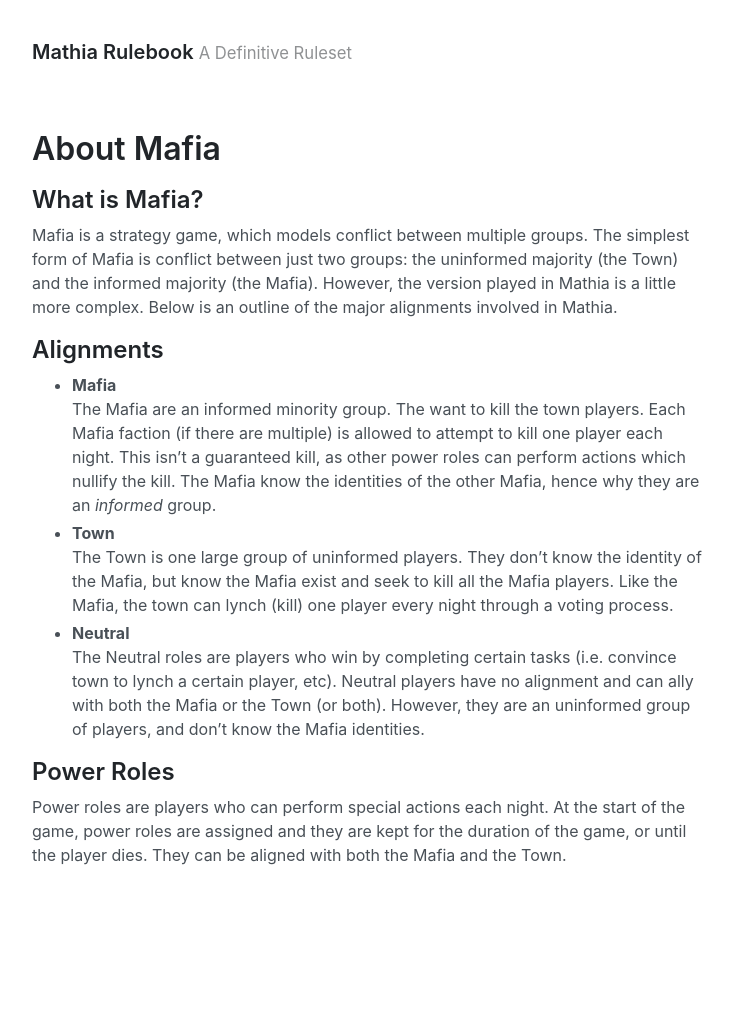
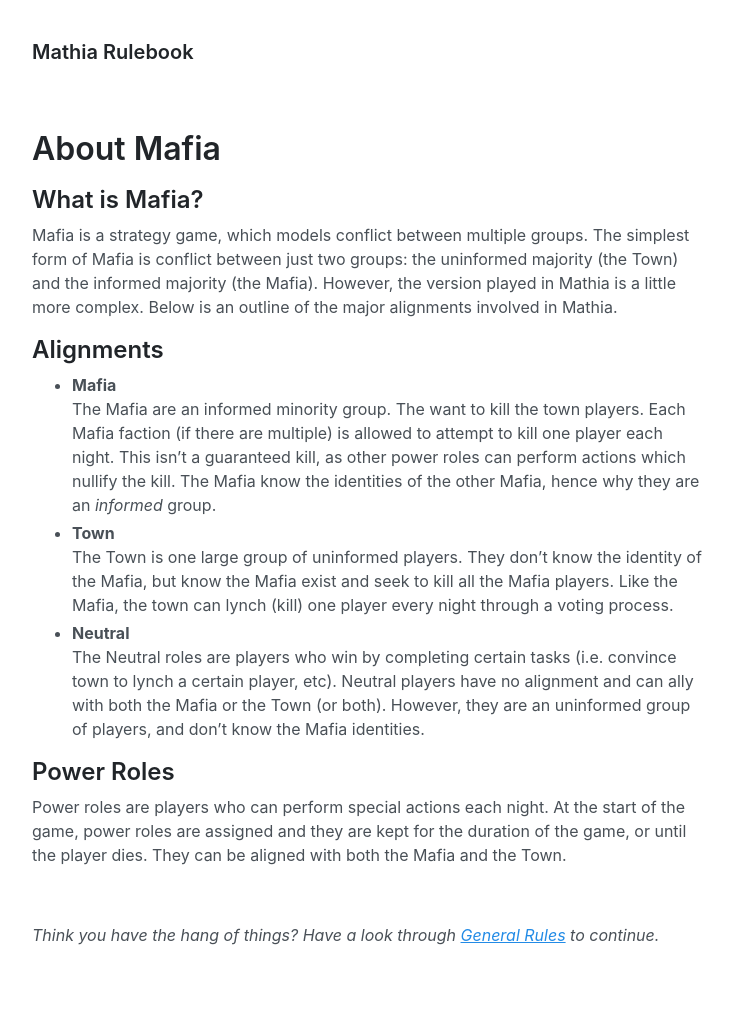
Before and after one commit to olliecheng/mathia-rulebook, a Jekyll site: the page built from information/about-mafia.md, in a window 1280 px wide. Shown: the whole page, without its empty margins (272-1004 px from the left). Built offline with Jekyll 4.4.1, drawn with Linux system fonts in a browser that asks for light colours; before the commit the page ends 931 px from its top, so only the background shows below that.

Commit message:
Breadcrumb to go to the next page

```diff
--- a/_config.yml
+++ b/_config.yml
@@ -1,6 +1,5 @@
 # Setup
 title: Mathia Rulebook
-tagline: A Definitive Ruleset
 baseurl: ""
 
 # Gems
--- a/information/about-mafia.md
+++ b/information/about-mafia.md
@@ -17,3 +17,7 @@ Mafia is a strategy game, which models conflict between multiple groups. The sim
 
 ## Power Roles
 Power roles are players who can perform special actions each night. At the start of the game, power roles are assigned and they are kept for the duration of the game, or until the player dies. They can be aligned with both the Mafia and the Town.
+
+<br>
+
+_Think you have the hang of things? Have a look through [General Rules]({% link information/general-rules.md %}) to continue._
```
Also changed, not shown: information/general-rules.md (+5 -0 lines), information/how-to-play.md (+5 -0 lines).
